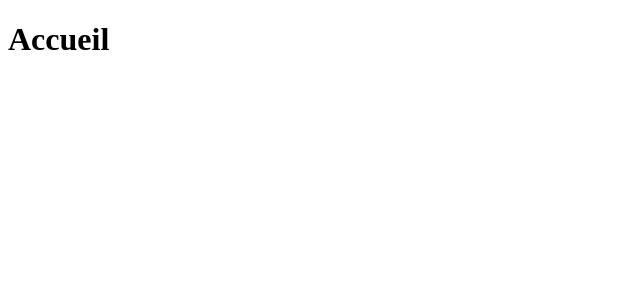
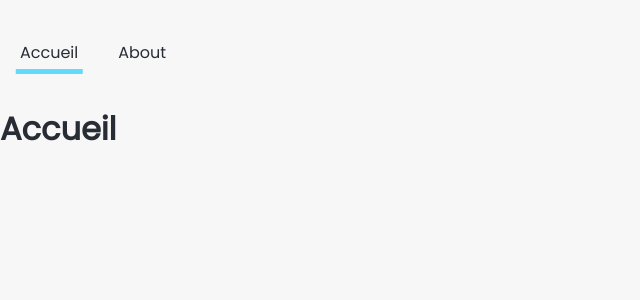
Before and after one commit to LucasTchitdjian/react-world, a React (Create React App) app: page / in a window 1280 px wide. Shown: the top 300 px of the page, without its empty margins (0-640 px from the left). Built offline with nearby package versions, Linux system fonts and the light colour scheme.

Commit message:
Navigation-component-finished

```diff
--- /dev/null
+++ b/src/components/Navigation.js
@@ -0,0 +1,19 @@
+import React from 'react';
+import { NavLink } from 'react-router-dom';
+
+const Navigation = () => {
+  return (
+    <div className='navigation'>
+      <NavLink to={"/"}
+      exact={true}>
+        Accueil
+      </NavLink>
+      <NavLink to={"/about"}
+      exact={true}>
+        About
+      </NavLink>
+    </div>
+  );
+};
+
+export default Navigation;
--- a/src/index.js
+++ b/src/index.js
@@ -1,6 +1,7 @@
 import React from 'react';
 import ReactDOM from 'react-dom';
 import App from './App';
+import './styles/index.scss';
 
 ReactDOM.render(
   <React.StrictMode>
--- a/src/pages/About.js
+++ b/src/pages/About.js
@@ -1,8 +1,10 @@
 import React from 'react';
+import Navigation from '../components/Navigation';
 
 const About = () => {
   return (
     <div>
+      <Navigation />
       <h1>A propos</h1>
       <br />
       <p>Lorem ipsum dolor sit amet consectetur adipisicing elit. Iste voluptates,
--- a/src/pages/Home.js
+++ b/src/pages/Home.js
@@ -1,6 +1,9 @@
+import Navigation from "../components/Navigation";
+
 const Home = () => {
   return (
     <div className="home">
+      <Navigation />
       <h1>Accueil</h1>
     </div>
   );
--- /dev/null
+++ b/src/styles/_settings.scss
@@ -0,0 +1,32 @@
+@import url("https://fonts.googleapis.com/css2?family=Poppins:wght@400&display=swap");
+
+$font-1: "Poppins", sans-serif;
+
+$color-1: #61dafb;
+$color-2: #f7f7f7;
+$color-3: #282c34;
+$color-4: rgb(32, 35, 42);
+
+* {
+  box-sizing: border-box;
+  margin: 0;
+  padding: 0;
+}
+body {
+  margin: 0.4rem auto;
+  max-width: 1296px;
+  font-family: $font-1;
+  color: $color-3;
+  background-color: $color-2;
+}
+li {
+  list-style-type: none;
+}
+a {
+  text-decoration: none;
+  color: $color-3;
+  cursor: pointer;
+}
+a:visited {
+  color: $color-3;
+}
--- /dev/null
+++ b/src/styles/components/_navigation.scss
@@ -0,0 +1,23 @@
+.navigation {
+  margin: 20px 0;
+  display: flex;
+
+  a {
+    margin: 10px;
+    padding: 10px;
+    position: relative;
+  }
+
+  .active {
+    &::after {
+      content: '';
+      width: 85%;
+      height: 5px;
+      background: $color-1;
+      position: absolute;
+      bottom: 1px;
+      left: 50%;
+      transform: translateX(-50%);
+    }
+  }
+}
--- /dev/null
+++ b/src/styles/index.scss
@@ -0,0 +1,2 @@
+@import "./settings";
+@import "./components/navigation";
```
